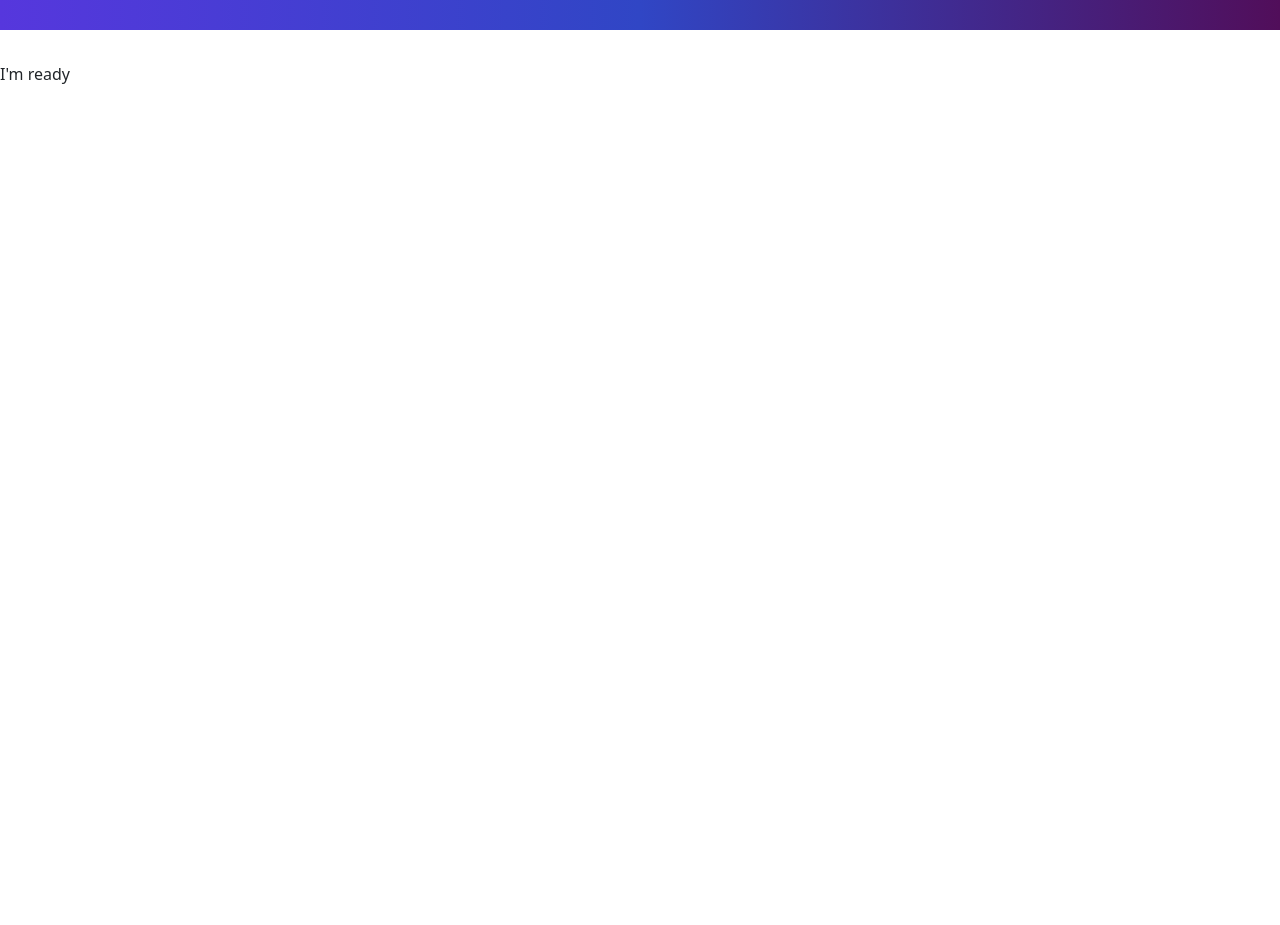
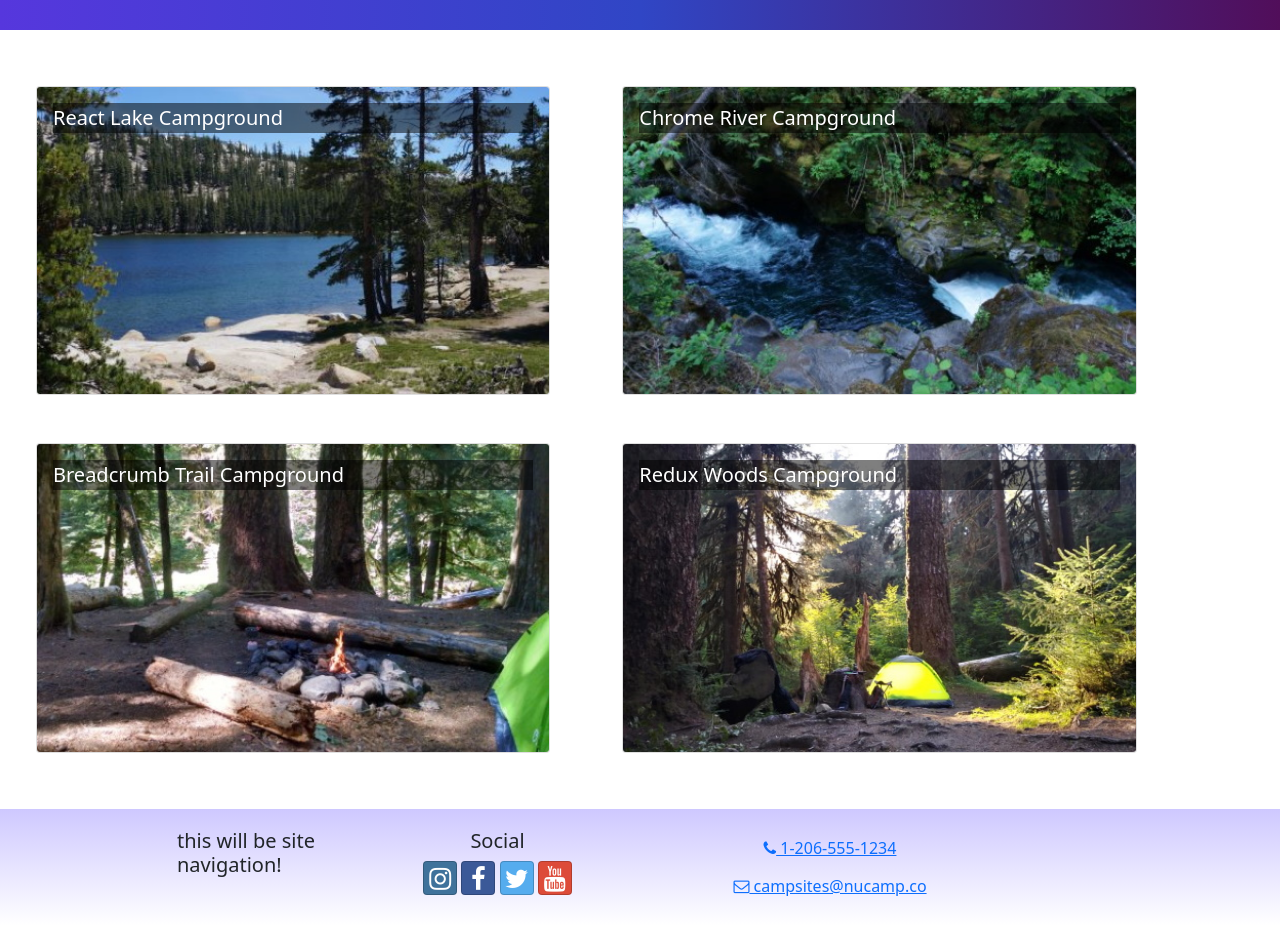
Before and after one commit to quachan888/nucampsite-v2, a React (Create React App) app: page / in a window 1280 px wide. Shown: the part 98-1023 px from the top of the page. Before the commit the page ends 800 px from the top, so only its background shows below. Built offline with nearby package versions, Linux system fonts and the light colour scheme.

Commit message:
Week 1 Workshop Assignment

```diff
--- a/src/App.js
+++ b/src/App.js
@@ -1,19 +1,14 @@
-import React from 'react';
 import './App.css';
-import NucampLogo from './app/assets/img/logo.png';
-import { Container, Navbar, NavbarBrand } from 'reactstrap';
+import CampsitesList from './features/campsites/CampsitesList';
+import Header from './components/Header';
+import Footer from './components/Footer';
 
 function App() {
     return (
         <div className="App">
-            <Navbar dark color="primary" sticky="top" expand="md">
-                <Container>
-                    <NavbarBrand href="/">
-                        <img src={NucampLogo} alt="Nucamp logo" />
-                    </NavbarBrand>
-                </Container>
-            </Navbar>
-            I'm ready
+            <Header />
+            <CampsitesList />
+            <Footer />
         </div>
     );
 }
--- /dev/null
+++ b/src/components/Footer.js
@@ -0,0 +1,47 @@
+import { Col, Container, Row } from 'reactstrap';
+
+const Footer = () => {
+    return (
+        <footer className="site-footer">
+            <Container>
+                <Row>
+                    <Col xs={{ size: 4, offset: 1 }} sm="2">
+                        <h5>this will be site navigation!</h5>
+                    </Col>
+                    <Col xs="6" sm="3" className="text-center">
+                        <h5>Social</h5>
+                        <a
+                            className="btn btn-social-icon btn-instagram"
+                            href="http://instagram.com/"
+                        >
+                            <i className="fa fa-instagram" />
+                        </a>{' '}
+                        <a
+                            className="btn btn-social-icon btn-facebook"
+                            href="http://www.facebook.com/"
+                        >
+                            <i className="fa fa-facebook" />
+                        </a>{' '}
+                        <a className="btn btn-social-icon btn-twitter" href="http://twitter.com/">
+                            <i className="fa fa-twitter" />
+                        </a>{' '}
+                        <a className="btn btn-social-icon btn-google" href="http://youtube.com/">
+                            <i className="fa fa-youtube" />
+                        </a>
+                    </Col>
+                    <Col sm="4" className="text-center">
+                        <a role="button" className="btn btn-link" href="tel:+12065551234">
+                            <i className="fa fa-phone" /> 1-206-555-1234
+                        </a>
+                        <br />
+                        <a role="button" className="btn btn-link" href="mailto:notreal@notreal.co">
+                            <i className="fa fa-envelope-o" /> campsites@nucamp.co
+                        </a>
+                    </Col>
+                </Row>
+            </Container>
+        </footer>
+    );
+};
+
+export default Footer;
--- /dev/null
+++ b/src/components/Header.js
@@ -0,0 +1,16 @@
+import { Navbar, NavbarBrand, Container } from 'reactstrap';
+import NucampLogo from '../app/assets/img/logo.png';
+
+const Header = () => {
+    return (
+        <Navbar dark color="primary" sticky="top" expand="md">
+            <Container>
+                <NavbarBrand href="/">
+                    <img src={NucampLogo} alt="Nucamp logo" />
+                </NavbarBrand>
+            </Container>
+        </Navbar>
+    );
+};
+
+export default Header;
--- /dev/null
+++ b/src/features/campsites/CampsiteCard.js
@@ -0,0 +1,14 @@
+import { Card, CardImg, CardImgOverlay, CardTitle } from 'reactstrap';
+
+const CampsiteCard = (props) => {
+    return (
+        <Card>
+            <CardImg width="100%" src={props.campsite.image} alt={props.campsite.name} />
+            <CardImgOverlay>
+                <CardTitle>{props.campsite.name}</CardTitle>
+            </CardImgOverlay>
+        </Card>
+    );
+};
+
+export default CampsiteCard;
--- /dev/null
+++ b/src/features/campsites/CampsitesList.js
@@ -0,0 +1,19 @@
+import { CAMPSITES } from '../../app/shared/CAMPSITES';
+import { Col, Row } from 'reactstrap';
+import CampsiteCard from './CampsiteCard';
+
+const CampsitesList = () => {
+    return (
+        <Row className="ms-auto">
+            {CAMPSITES.map((campsite) => {
+                return (
+                    <Col md="5" className="m-4" key={campsite.id}>
+                        <CampsiteCard campsite={campsite} />
+                    </Col>
+                );
+            })}
+        </Row>
+    );
+};
+
+export default CampsitesList;
```
